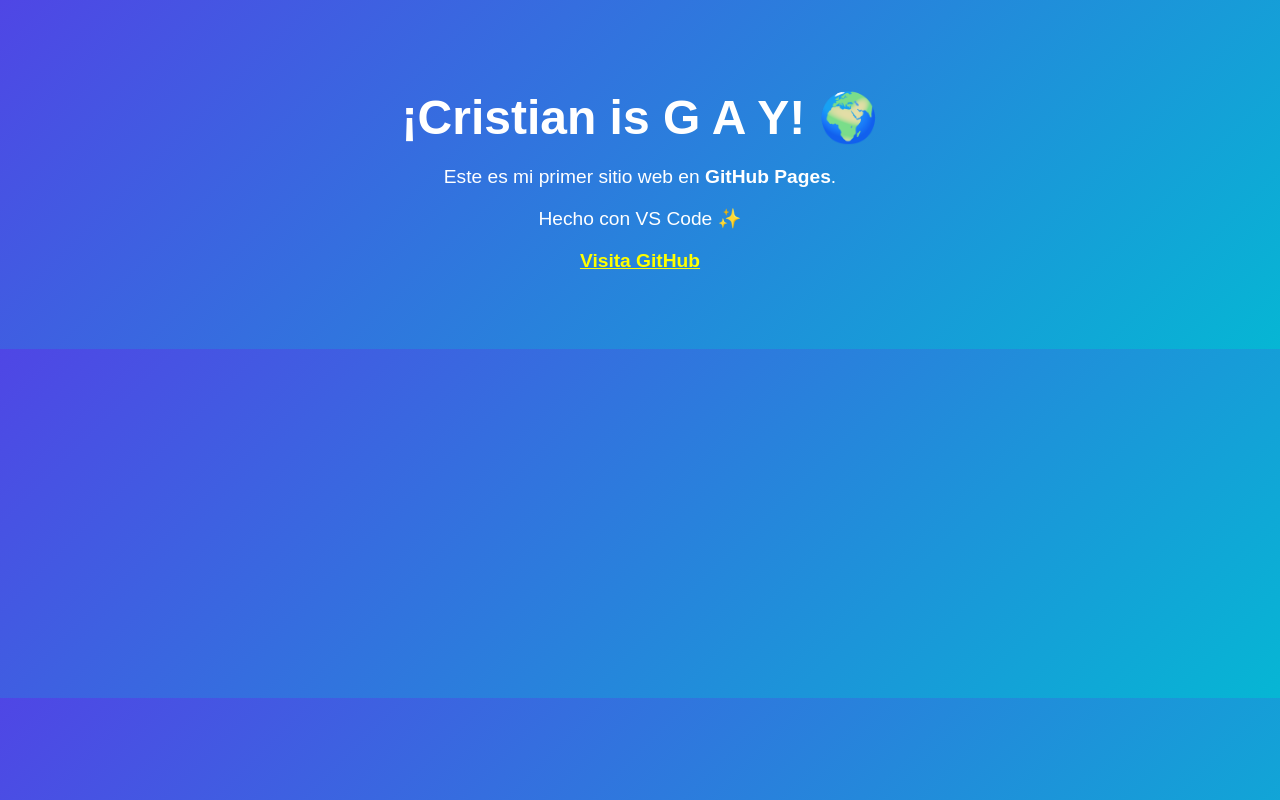
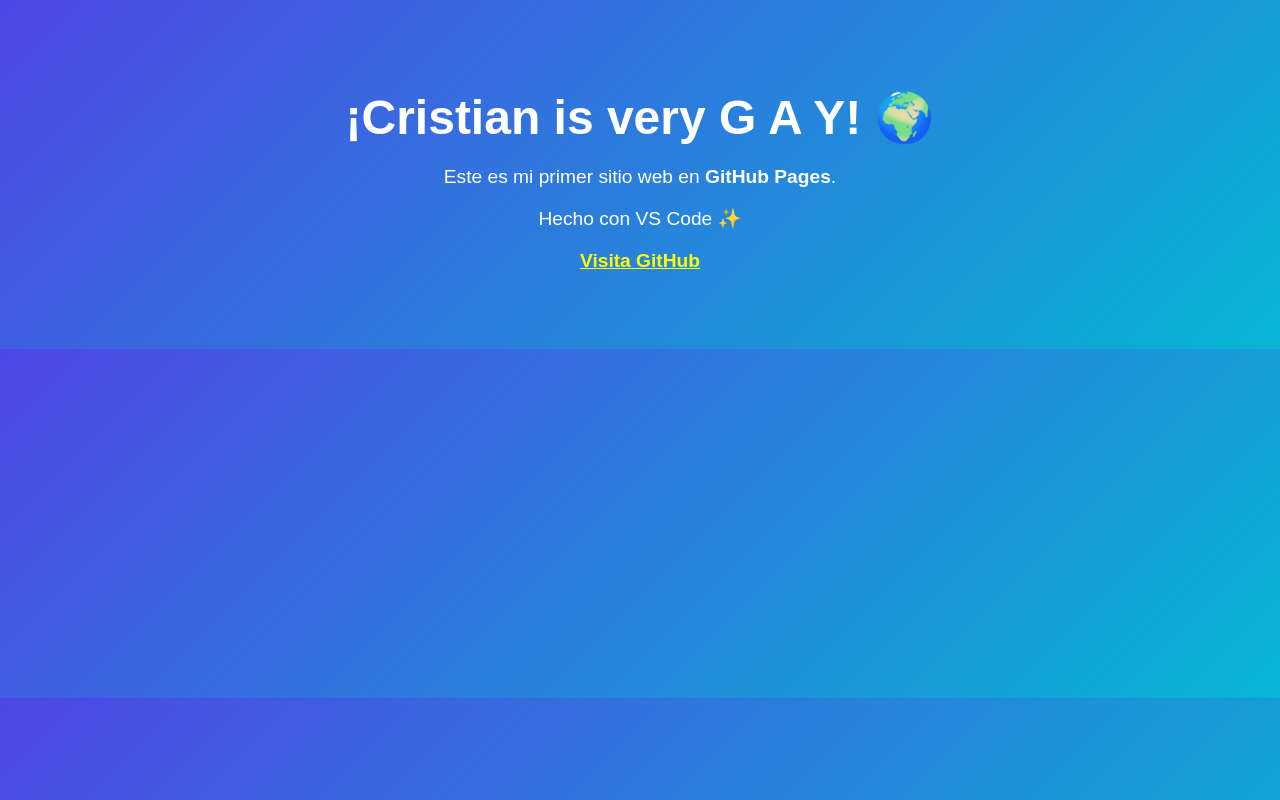
Before and after one commit to Sebastian3891/mi-sitio, a plain HTML site: page index.html in a window 1280 px wide. Drawn offline with Linux system fonts and the light colour scheme.

Commit message:
Mis cambios

```diff
--- a/index.html
+++ b/index.html
@@ -26,7 +26,7 @@
   </style>
 </head>
 <body>
-  <h1>¡Cristian is G A Y! 🌍</h1>
+  <h1>¡Cristian is very G A Y! 🌍</h1>
   <p>Este es mi primer sitio web en <strong>GitHub Pages</strong>.</p>
   <p>Hecho con VS Code ✨</p>
   <p><a href="https://github.com">Visita GitHub</a></p>
```
